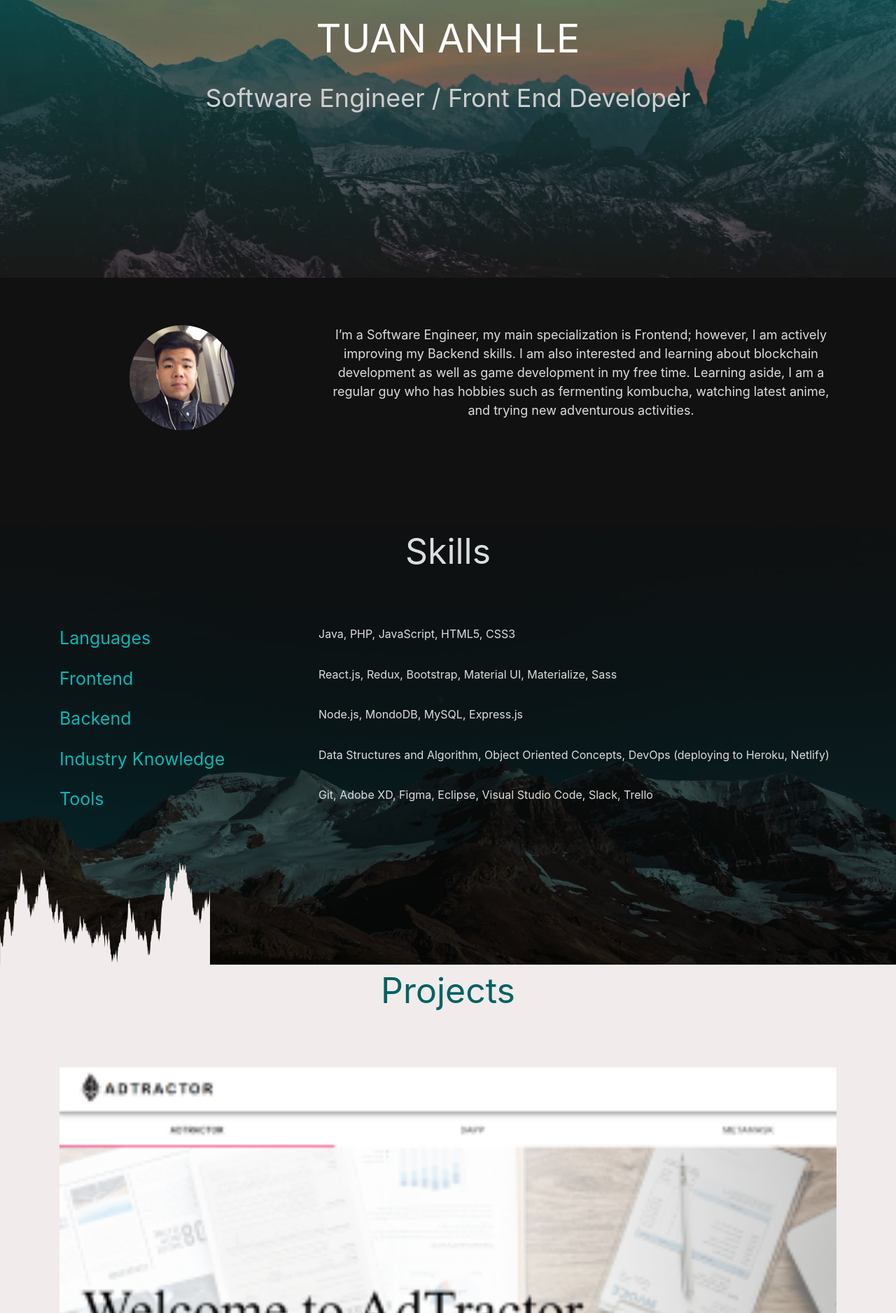
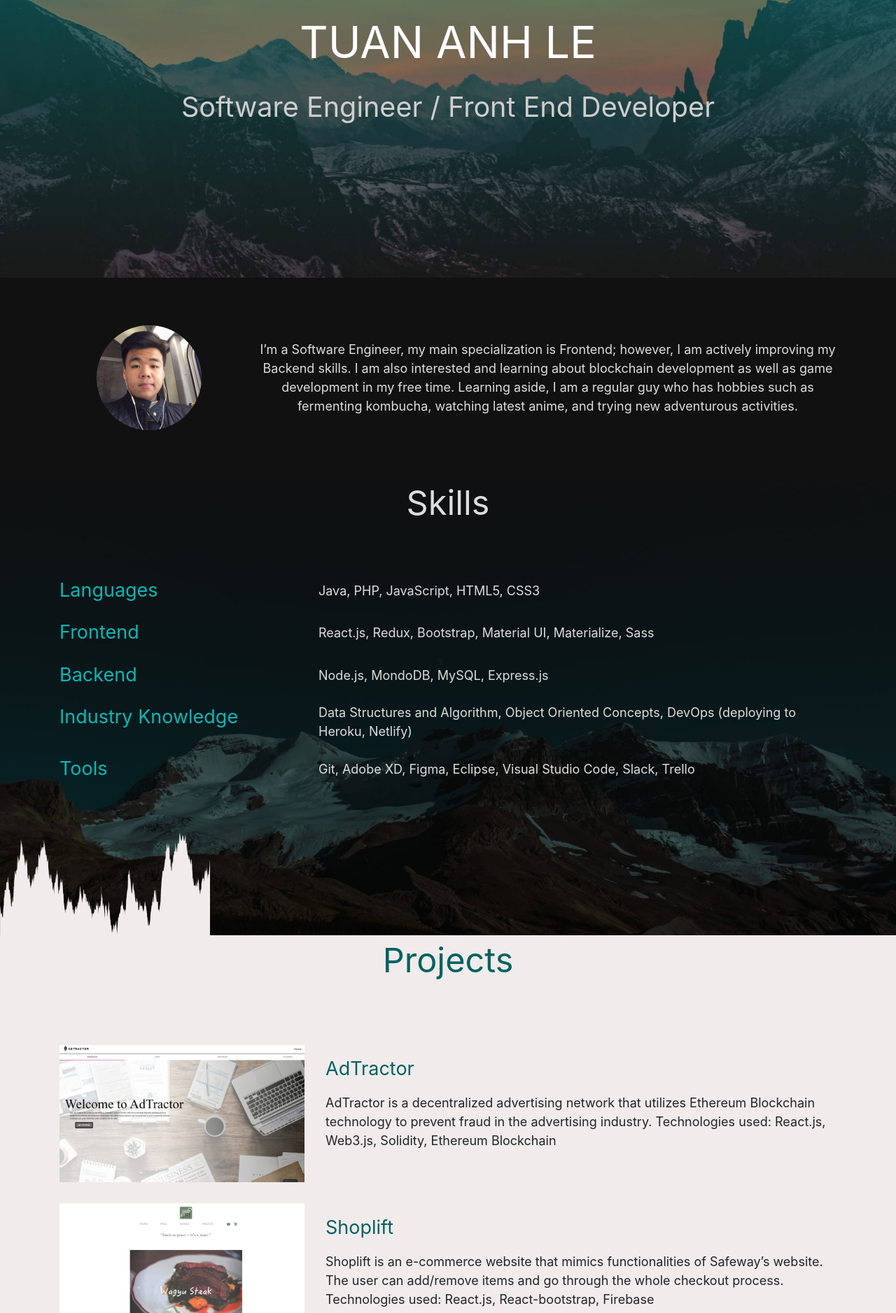
Before and after one commit to Tulean/portfolio, a Gatsby site: page / in a window 1280 px wide. Shown: the part 403-2280 px from the top of the page at 70% size. Built offline with nearby package versions, Linux system fonts and the light colour scheme; Gatsby itself is replaced by a stand-in of ours.

Commit message:
completed responsiveness configuration

```diff
--- a/src/pages/index.js
+++ b/src/pages/index.js
@@ -33,7 +33,7 @@ const IndexPage = ({ data }) => (
         <section className="About">
           <Container>
             <Row>
-              <Col className="about-image" xs={12} sm={4}>
+              <Col className="about-image" xs={12} sm={4} md={3} m={2}>
                 {" "}
                 <Img fixed={data.Profile.childImageSharp.fixed} alt="profile" />
               </Col>
@@ -102,7 +102,7 @@ const IndexPage = ({ data }) => (
           <div className="projects-title">Projects</div>
           <Container className="projects-description">
             <Row>
-              <Col xs={12} s={12} m={6}>
+              <Col xs={12} sm={6} md={4}>
                 <Img
                   fluid={data.project1.childImageSharp.fluid}
                   alt="project1"
@@ -110,7 +110,11 @@ const IndexPage = ({ data }) => (
               </Col>
               <Col>
                 <Row>
-                  <Col>AdTractor</Col>
+                  <Col>
+                    <a href="https://adtractor.netlify.com" target="_blank">
+                      AdTractor
+                    </a>
+                  </Col>
                 </Row>
                 <Row>
                   <Col>
@@ -123,7 +127,7 @@ const IndexPage = ({ data }) => (
               </Col>
             </Row>
             <Row>
-              <Col xs={12} s={12} m={6}>
+              <Col xs={12} sm={6} md={4}>
                 <Img
                   fluid={data.project2.childImageSharp.fluid}
                   alt="project2"
@@ -131,7 +135,14 @@ const IndexPage = ({ data }) => (
               </Col>
               <Col>
                 <Row>
-                  <Col>Shoplift</Col>
+                  <Col>
+                    <a
+                      href="https://shoplift-supermarket.firebaseapp.com"
+                      target="_blank"
+                    >
+                      Shoplift
+                    </a>
+                  </Col>
                 </Row>
                 <Row>
                   <Col>
@@ -144,7 +155,7 @@ const IndexPage = ({ data }) => (
               </Col>
             </Row>
             <Row>
-              <Col xs={12} s={12} m={6}>
+              <Col xs={12} sm={6} md={4}>
                 <Img
                   fluid={data.project3.childImageSharp.fluid}
                   alt="project3"
@@ -152,7 +163,14 @@ const IndexPage = ({ data }) => (
               </Col>
               <Col>
                 <Row>
-                  <Col>Emaily</Col>
+                  <Col>
+                    <a
+                      href="https://emailyproject.herokuapp.com"
+                      target="_blank"
+                    >
+                      Emaily
+                    </a>
+                  </Col>
                 </Row>
                 <Row style={{ paddingBottom: "0" }}>
                   <Col>
@@ -172,8 +190,9 @@ const IndexPage = ({ data }) => (
           <img
             src={cutOff2}
             alt="cutoff2"
-            style={{ margin: 0, marginTop: -4 }}
+            style={{ margin: 0, marginTop: -1 }}
           />
+          <Container>
             <div className="Contact-title">Contact</div>
             <Form>
               <Form.Control placeholder="Full name*" />
@@ -189,6 +208,7 @@ const IndexPage = ({ data }) => (
                 <Button>Submit</Button>
               </div>
             </Form>
+          </Container>
         </section>
       </div>
     </div>
@@ -212,21 +232,21 @@ export const query = graphql`
         }
       }
     }
-    project1: file(relativePath: { eq: "project1.png" }) {
+    project1: file(relativePath: { eq: "project1.jpg" }) {
       childImageSharp {
         fluid {
           ...GatsbyImageSharpFluid
         }
       }
     }
-    project2: file(relativePath: { eq: "project2.png" }) {
+    project2: file(relativePath: { eq: "project2.jpg" }) {
       childImageSharp {
         fluid {
           ...GatsbyImageSharpFluid
         }
       }
     }
-    project3: file(relativePath: { eq: "project3.png" }) {
+    project3: file(relativePath: { eq: "project3.jpg" }) {
       childImageSharp {
         fluid {
           ...GatsbyImageSharpFluid
--- a/src/styles/style.scss
+++ b/src/styles/style.scss
@@ -1,7 +1,10 @@
-$break-xs: 480px;
+$break-xs: 576px;
 $break-sm: 768px;
 $break-m: 992px;
 $break-lg: 1200px;
+html {
+  font-size: 16px;
+}
 body {
   font-family: "roboto";
 }
@@ -23,31 +26,35 @@ body {
 }
 .Landing-title {
   color: #fff;
-  font-size: 36px;
+  font-size: 2.2em;
   margin: 16px 0;
   text-align: center;
 }
 .Landing-description {
   color: #cecece;
   text-align: center;
-  font-size: 14px;
+  font-size: 0.9em;
 }
 .About {
-  background-color: #111;
+  background-color: rgb(17, 17, 17);
   text-align: center;
   width: 100%;
   .container {
     .row {
-      padding: 68px 0 68px;
       .about-description {
+        display: flex;
+        flex-direction: column;
+        justify-content: center;
         color: rgb(221, 221, 221);
+        font-size: 1rem;
+        padding: 0 15px 68px;
       }
       .about-image {
         display: flex;
         flex-direction: column;
         justify-content: center;
-        padding-bottom: 68px;
         align-items: center;
+        padding: 68px 0;
       }
     }
   }
@@ -59,7 +66,7 @@ body {
 .skills-title {
   color: rgb(221, 221, 221);
   text-align: center;
-  font-size: 50px;
+  font-size: 2.7em;
   padding: 0 68px 68px;
 }
 .skills-description {
@@ -75,11 +82,14 @@ body {
       }
       .skill {
         color: #08b8b8;
-        font-size: 25px;
+        font-size: 1.5em;
         padding: 0;
       }
       .col:last-child {
-        font-size: 16px;
+        display: flex;
+        flex-direction: column;
+        justify-content: center;
+        font-size: 1em;
         color: rgb(221, 221, 221);
       }
     }
@@ -91,21 +101,31 @@ body {
 .projects-title {
   padding: 0 68px 68px;
   text-align: center;
-  font-size: 50px;
+  font-size: 2.7em;
   color: #026262;
 }
 .projects-description {
   padding: 0 15px 68px;
   .row {
+    padding: 15px 0;
+    .col-md-4,
+    .col-sm-6,
+    .col-12 {
+      display: flex;
+      flex-direction: column;
+      justify-content: center;
+    }
     .col {
       .row:first-child {
-        color: #026262;
-        padding: 20px 0px 20px;
-        font-size: 25px;
+        a {
+          color: #026262;
+          padding: 15px 0px 15px;
+          font-size: 1.5em;
+        }
       }
       .row:last-child {
         text-align: left;
-        padding-bottom: 20px;
+        padding: 0;
       }
     }
   }
@@ -123,9 +143,9 @@ body {
   }
   form {
     margin: 0;
-    padding: 0px 15px 68px;
+    padding: 0px 0px 68px;
     .form-control:not(:first-child):not(:last-child) {
-      margin: 20px 0px 20px;
+      margin: 15px 0px 15px;
     }
     .form-control:last-child {
       height: 100px;
@@ -137,8 +157,8 @@ body {
           #058d8d 0%,
           rgba(2, 98, 98, 0) 100%
         );
-        height: 44px;
-        width: 123px;
+        height: 2.8em;
+        width: 7.7em;
         border: none;
       }
       .btn:hover,
@@ -154,35 +174,44 @@ body {
 .Contact-title {
   padding: 0 68px 68px;
   text-align: center;
-  font-size: 50px;
+  font-size: 2.7em;
   color: white;
 }
 @media screen and (min-width: $break-xs) {
   .logo-svg {
-    width: 250px;
+    width: 15em;
+  }
+  .About {
+    .container {
+      .row {
+        .about-description {
+          padding: 68px 15px 68px;
+        }
+      }
+    }
   }
 }
 @media screen and (min-width: $break-sm) {
   .logo-svg {
-    width: 300px;
+    width: 18em;
   }
   .Landing-title {
-    font-size: 36px;
+    font-size: 2.2em;
   }
   .Landing-description {
-    font-size: 16px;
+    font-size: 1em;
   }
 }
 
 @media screen and (min-width: $break-m) {
   .logo-svg {
-    width: 500px;
+    width: 30em;
   }
   .Landing-title {
-    font-size: 46px;
+    font-size: 2.8em;
   }
   .Landing-description {
-    font-size: 26px;
+    font-size: 1.5em;
   }
 }
 
@@ -191,9 +220,9 @@ body {
     width: 35vw;
   }
   .Landing-title {
-    font-size: 56px;
+    font-size: 3.5em;
   }
   .Landing-description {
-    font-size: 36px;
+    font-size: 2.2em;
   }
 }
```
Also changed, not shown: src/images/Contact.jpg, src/images/project1.jpg (added), src/images/project1.png (deleted), src/images/project2.jpg (added), src/images/project2.png (deleted), src/images/project3.jpg (added), src/images/project3.png (deleted). Lines whose indentation alone changed are shown as unchanged.
